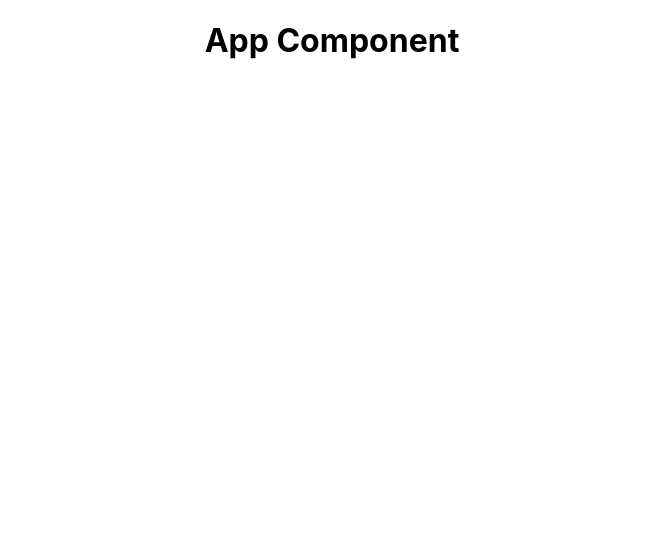
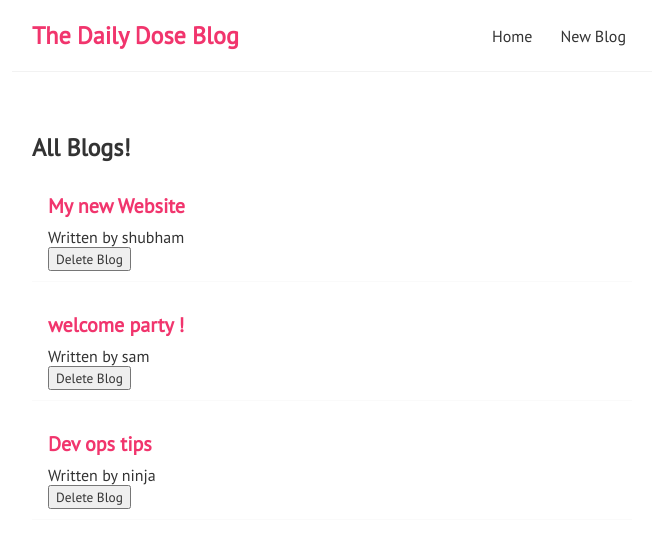
Before and after one commit to shubham46sharma/daily-dose-blog, a React (Create React App) app: page / in a window 1280 px wide. Shown: the top 548 px of the page, without its empty margins (308-964 px from the left). Built offline with nearby package versions, Linux system fonts and the light colour scheme; the HTML template or start-up script is replaced by a standard one.

Commit message:
Adding components

```diff
--- a/src/App.css
+++ /dev/null
@@ -1,38 +0,0 @@
-.App {
-  text-align: center;
-}
-
-.App-logo {
-  height: 40vmin;
-  pointer-events: none;
-}
-
-@media (prefers-reduced-motion: no-preference) {
-  .App-logo {
-    animation: App-logo-spin infinite 20s linear;
-  }
-}
-
-.App-header {
-  background-color: #282c34;
-  min-height: 100vh;
-  display: flex;
-  flex-direction: column;
-  align-items: center;
-  justify-content: center;
-  font-size: calc(10px + 2vmin);
-  color: white;
-}
-
-.App-link {
-  color: #61dafb;
-}
-
-@keyframes App-logo-spin {
-  from {
-    transform: rotate(0deg);
-  }
-  to {
-    transform: rotate(360deg);
-  }
-}
--- a/src/App.js
+++ b/src/App.js
@@ -1,10 +1,13 @@
-import './App.css';
+import Navbar from './Navbar';
+import Home from './Home';
 
 function App() {
+
   return (
     <div className="App">
-      <div className="content">
-      <h1>App Component</h1>
+    <Navbar />
+    <div className="content">
+      <Home />
       </div>
     </div>
   );
--- /dev/null
+++ b/src/BlogList.js
@@ -0,0 +1,22 @@
+
+
+const BlogList = ({ blogs, title, handleDelete }) => {
+
+
+
+
+       return (
+        <div className="blog-list">
+        <h2>{title}</h2>
+            {blogs.map((blog) => (
+                <div className="blog-preview" key={blog.id}>
+                <h2>{blog.title}</h2>
+                <p>Written by {blog.author}</p>
+                <button onClick={() => handleDelete(blog.id)}>Delete Blog</button>
+                </div>
+            ))}
+        </div>
+     );
+}
+
+export default BlogList;
--- /dev/null
+++ b/src/Home.js
@@ -0,0 +1,24 @@
+import { useState } from 'react';
+import BlogList from './BlogList';
+
+
+const Home = () => {
+    const [blogs, setBlogs] = useState([
+        {title: 'My new Website', body:'lorem ipsum...', author:'shubham', id:1},
+        {title: 'welcome party !', body:'lorem ipsum...', author:'sam', id:2},
+        {title: 'Dev ops tips', body:'lorem ipsum...', author:'ninja', id:3}
+    ]);
+
+    const handleDelete = (id) => {
+        const newBlogs = blogs.filter(blog => blog.id !== id);
+        setBlogs(newBlogs);
+    }
+
+    return (
+        <div className="Home">
+            <BlogList blogs={blogs} title="All Blogs!" handleDelete={handleDelete}/>
+        </div>
+     );
+}
+
+export default Home;
--- /dev/null
+++ b/src/Navbar.js
@@ -0,0 +1,14 @@
+const Navbar = () => {
+    return (
+        <nav className="navbar">
+            <h1>The Daily Dose Blog</h1>
+            <div className="links">
+                <a href="/">Home</a>
+                <a href="/create">New Blog</a>
+
+            </div>
+        </nav>
+     );
+}
+
+export default Navbar;
--- a/src/index.css
+++ b/src/index.css
@@ -1,13 +1,56 @@
-body {
-  margin: 0;
-  font-family: -apple-system, BlinkMacSystemFont, 'Segoe UI', 'Roboto', 'Oxygen',
-    'Ubuntu', 'Cantarell', 'Fira Sans', 'Droid Sans', 'Helvetica Neue',
-    sans-serif;
-  -webkit-font-smoothing: antialiased;
-  -moz-osx-font-smoothing: grayscale;
+@import url('https://fonts.googleapis.com/css2?family=PT+Sans&display=swap');
+
+*{
+  margin:0;
+  font-family: 'PT Sans';
+  color: #333;
 }
 
-code {
-  font-family: source-code-pro, Menlo, Monaco, Consolas, 'Courier New',
-    monospace;
+.navbar{
+  padding: 20px;
+  display: flex;
+  align-items: center;
+  max-width: 600px;
+  margin: 0 auto;
+  border-bottom: 1px solid #f2f2f2;
 }
+
+.navbar h1{
+  color: #f1356d;
+}
+
+.navbar .links{
+  margin-left: auto;
+}
+
+.navbar a{
+  margin-left: 16px;
+  text-decoration: none;
+  padding: 6px;
+}
+
+.navbar a:hover{
+  color: #f1356d;
+}
+
+.content{
+  max-width: 600px;
+  margin: 40px auto;
+  padding: 20px;
+}
+
+.blog-preview{
+  padding: 10px 16px;
+  margin: 20px 0;
+  border-bottom: 1px solid #fafafa;
+}
+
+.blog-preview:hover{
+  box-shadow: 1px 3px 5px rgba(0, 0, 0, 0.1);
+}
+
+.blog-preview h2{
+  font-size: 20px;
+  color: #f1356d;
+  margin-bottom: 8px;
+}
```
